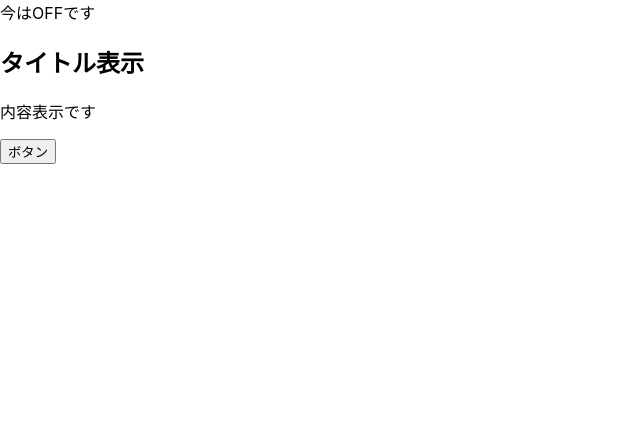
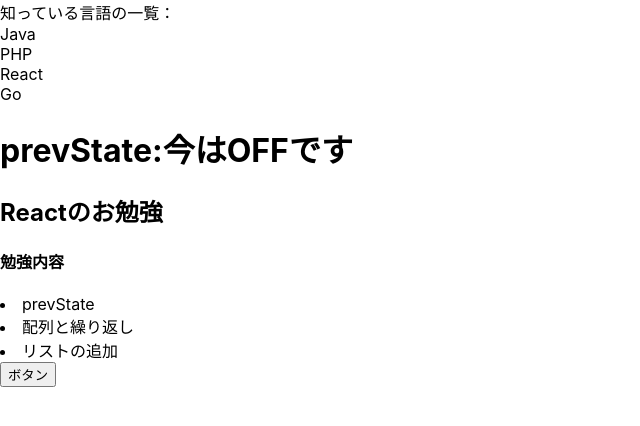
Before and after one commit to ShokiYokota/chatbot-demo, a React (Create React App) app: page / in a window 1280 px wide. Shown: the top 426 px of the page, without its empty margins (0-640 px from the left). Built offline with nearby package versions, Linux system fonts and the light colour scheme.

Commit message:
配列と繰り返し＋リストの項目追加

```diff
--- a/src/App.js
+++ b/src/App.js
@@ -1,7 +1,8 @@
 import './App.css';
-import Article from './components/Article';
+import {Article,LangageList} from './components/index';
 import {useState} from 'react'
 
+const lang = '';
 
 function App() {
   const [state,setState]  = useState(false)
@@ -10,10 +11,14 @@ function App() {
   }
   return (
     <div>
-      今は{state ? "ON":"OFF"}です
+      知っている言語の一覧：<LangageList lang={lang}/>
+      <h1>prevState:今は{state ? "ON":"OFF"}です</h1>
       <Article
-        title={"タイトル表示"}
-        content={"内容表示です"}
+        title={"Reactのお勉強"}
+        subtitle={"勉強内容"}
+        content1={"prevState"}
+        content2={"配列と繰り返し"}
+        content3={"リストの追加"}
       />
       <button onClick={changeState}>ボタン</button>
     </div>
--- a/src/components/Article.jsx
+++ b/src/components/Article.jsx
@@ -4,8 +4,14 @@ const Article = (props) =>{
     return(
         <div>
             <h2>{props.title}</h2>
-            <p>{props.content}</p>
+            <uli>
+            <h4>{props.subtitle}</h4>
+                <li>{props.content1}</li>
+                <li>{props.content2}</li>
+                <li>{props.content3}</li>
+            </uli>
         </div>
     )
 }
-export default Article
+
+export default Article;
--- /dev/null
+++ b/src/components/LangageList.jsx
@@ -0,0 +1,14 @@
+const Langage = ["Java","PHP","React","Go"];
+
+
+
+
+const LangageList = (props)=>{
+    return(
+        Langage.map((lang,index)=>{
+        return <div key={index.toString()}>{lang}</div>
+         })
+    )
+}
+
+export default LangageList;
--- /dev/null
+++ b/src/components/index.js
@@ -0,0 +1,2 @@
+export {default as Article} from './Article'
+export {default as LangageList} from './LangageList'
```
